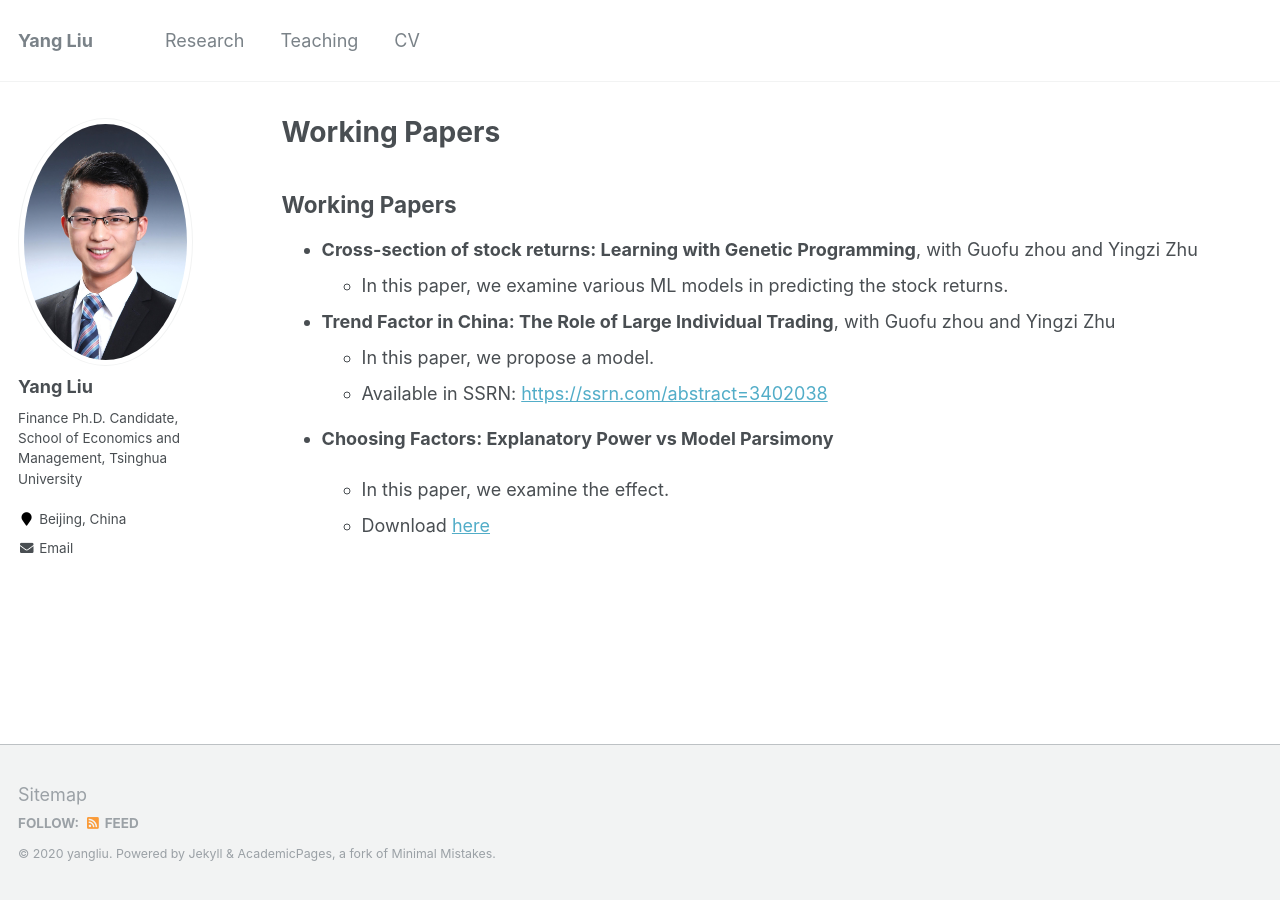
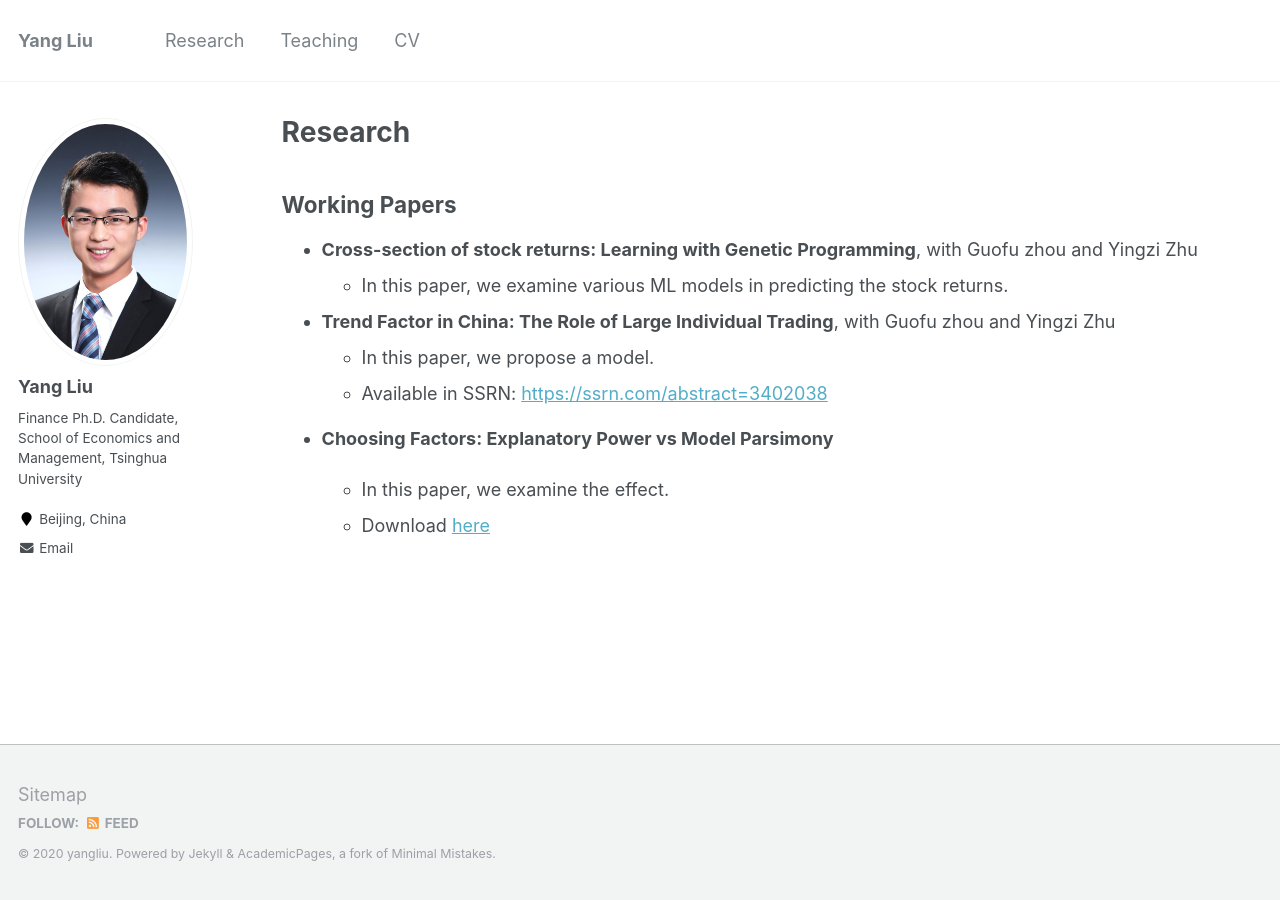
Before and after one commit to yangliu-finance/yangliu-finance.github.io, a Jekyll site: the page built from _pages/research.md, in a window 1280 px wide. Built offline with Jekyll 4.4.1, drawn with Linux system fonts in a browser that asks for light colours; our own code applies the rules of GitHub Pages for plain Markdown files; part of the change alters nothing that is shown.

Commit message:
Update research.md

```diff
--- a/_pages/research.md
+++ b/_pages/research.md
@@ -1,6 +1,6 @@
 ---
 layout: archive
-# title: "Research"
+title: "Research"
 permalink: /research/
 author_profile: true
 ---
```
